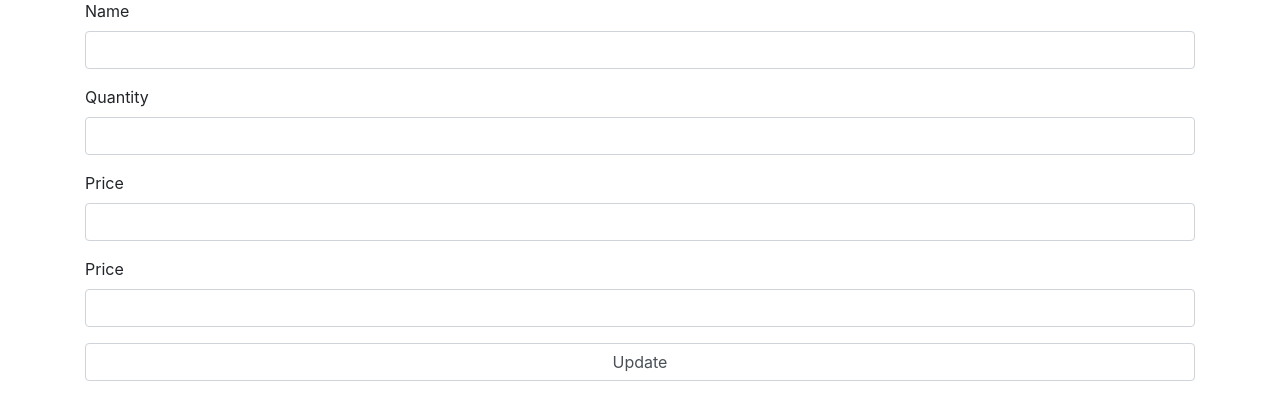
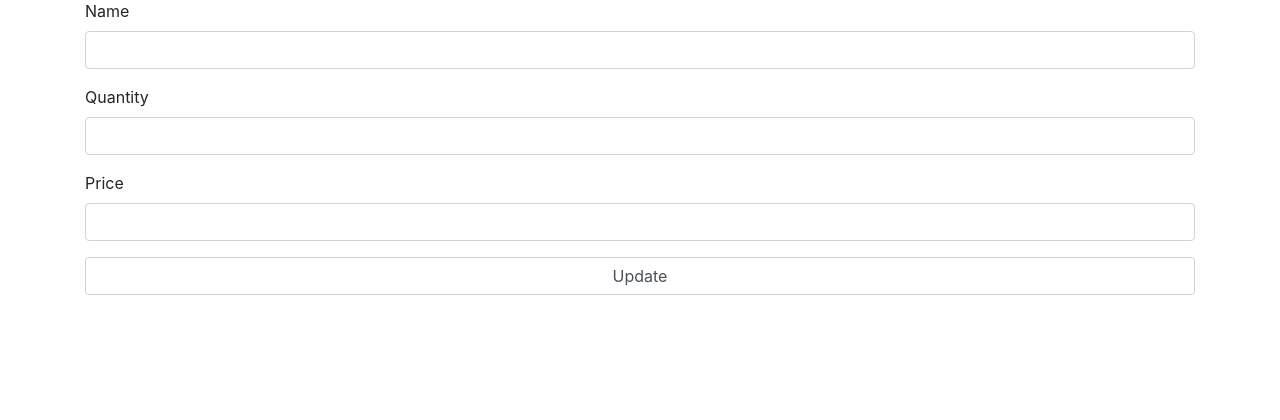
Before and after one commit to josejuansanchez/iaw-practica-lamp-login-docker, a PHP site: page /edit.php?id=1 in a window 1280 px wide. Shown: the part 330-750 px from the top of the page. Run offline with PHP 8.4, Linux system fonts and the light colour scheme; the visitor is signed in with stand-in values (Sample User, id 1); data that the repository does not hold is empty.

Commit message:
Se elimina el campo price del formulario

```diff
--- a/src/edit.php
+++ b/src/edit.php
@@ -88,11 +88,6 @@ while($row = $result->fetch_array())
 			<input type="number" class="form-control" name="price" value="<?php echo $price;?>">
 		</div>
 
-		<div class="form-group">
-			<label for="price">Price</label>
-			<input type="number" class="form-control" name="price" value="<?php echo $price;?>">
-		</div>
-
 		<input type="hidden" name="id" value=<?php echo $_GET['id'];?>>
 
 		<div class="form-group">
```
